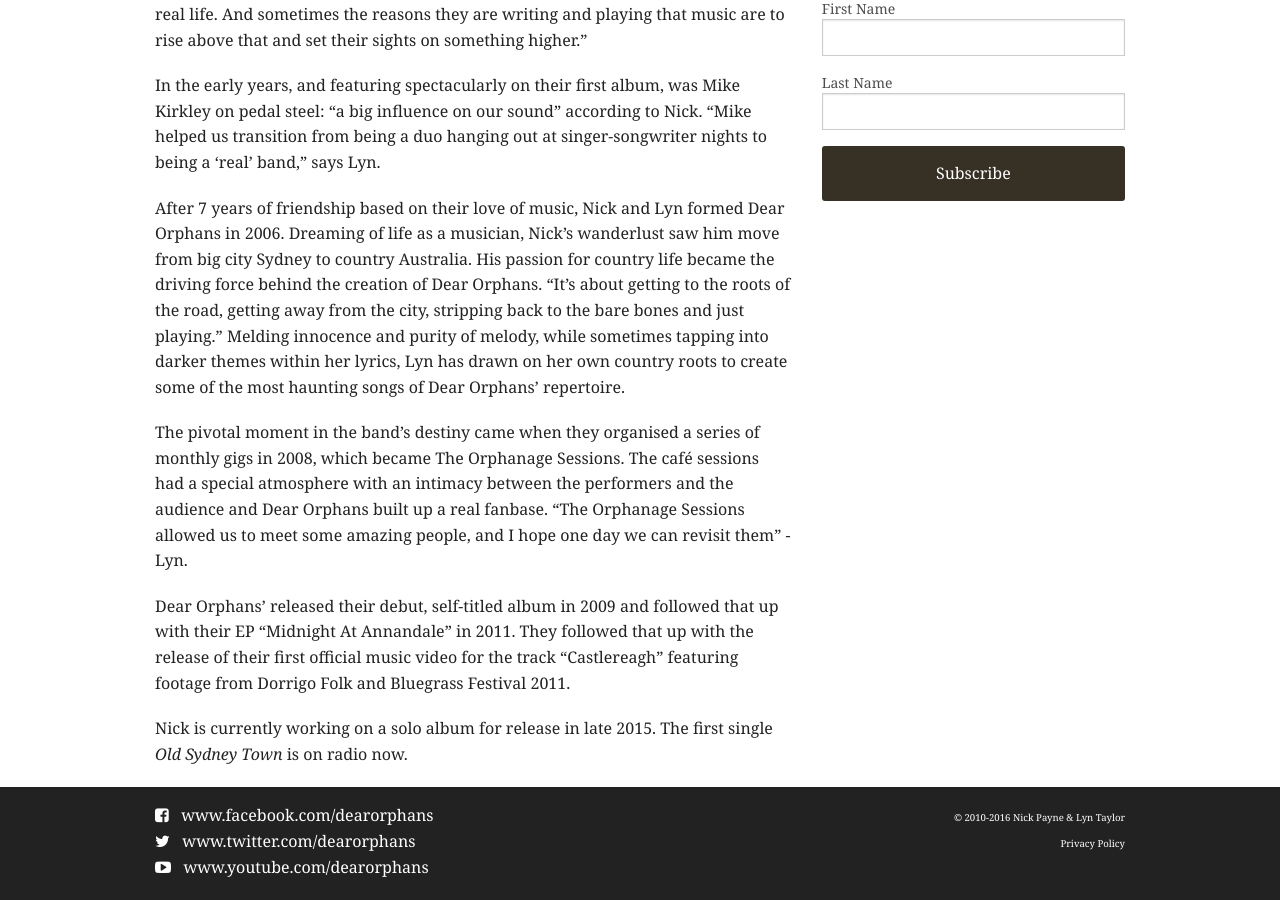
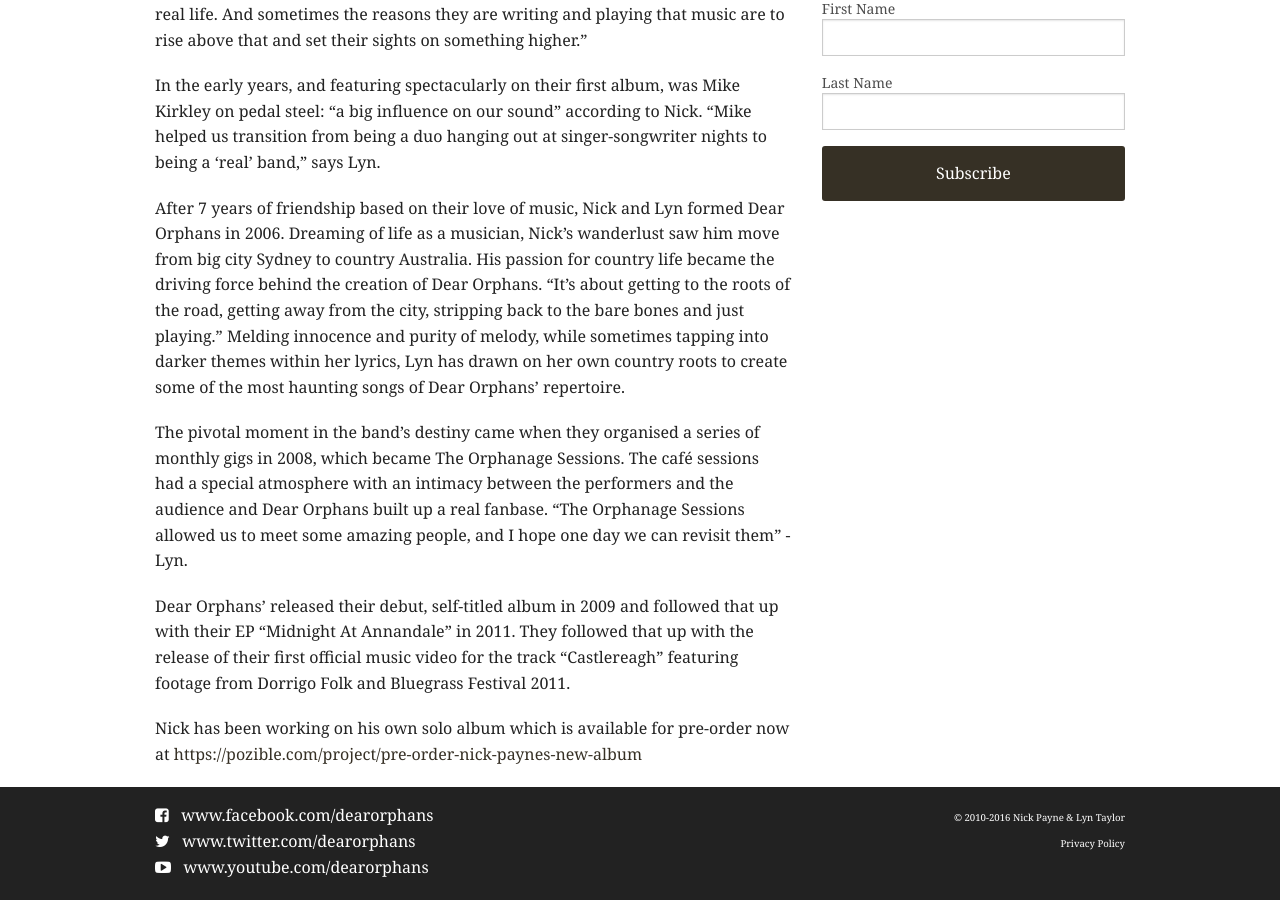
Before and after one commit to nbpayne/dear-orphans, a Jekyll site: the page built from 02-bio.md, in a window 1280 px wide and 900 px high, scrolled down 797 px. Built offline with Jekyll 4.4.1, drawn with Linux system fonts in a browser that asks for light colours.

Commit message:
Update bio to reflect new album being available for pre-order.

```diff
--- a/02-bio.md
+++ b/02-bio.md
@@ -27,4 +27,4 @@ The pivotal moment in the band's destiny came when they organised a series of mo
 
 Dear Orphans’ released their debut, self-titled album in 2009 and followed that up with their EP "Midnight At Annandale" in 2011. They followed that up with the release of their first official music video for the track "Castlereagh" featuring footage from Dorrigo Folk and Bluegrass Festival 2011.
 
-Nick is currently working on a solo album for release in late 2015. The first single *Old Sydney Town* is on radio now.
+Nick has been working on his own solo album which is available for pre-order now at [https://pozible.com/project/pre-order-nick-paynes-new-album](https://pozible.com/project/pre-order-nick-paynes-new-album){: target="_blank" }
```
Also changed, not shown: 1 other file.
